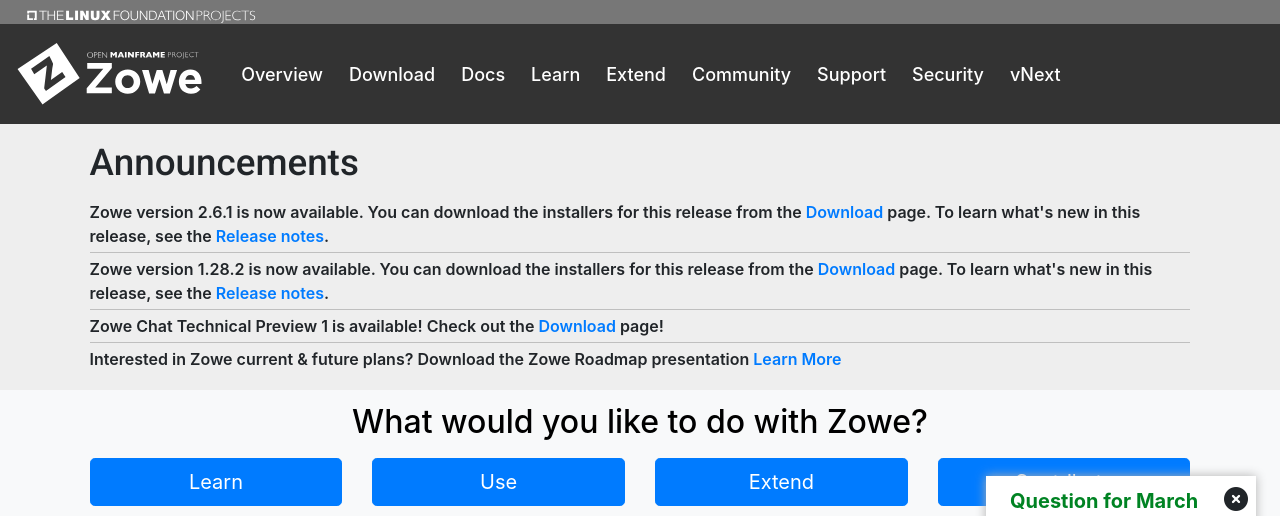
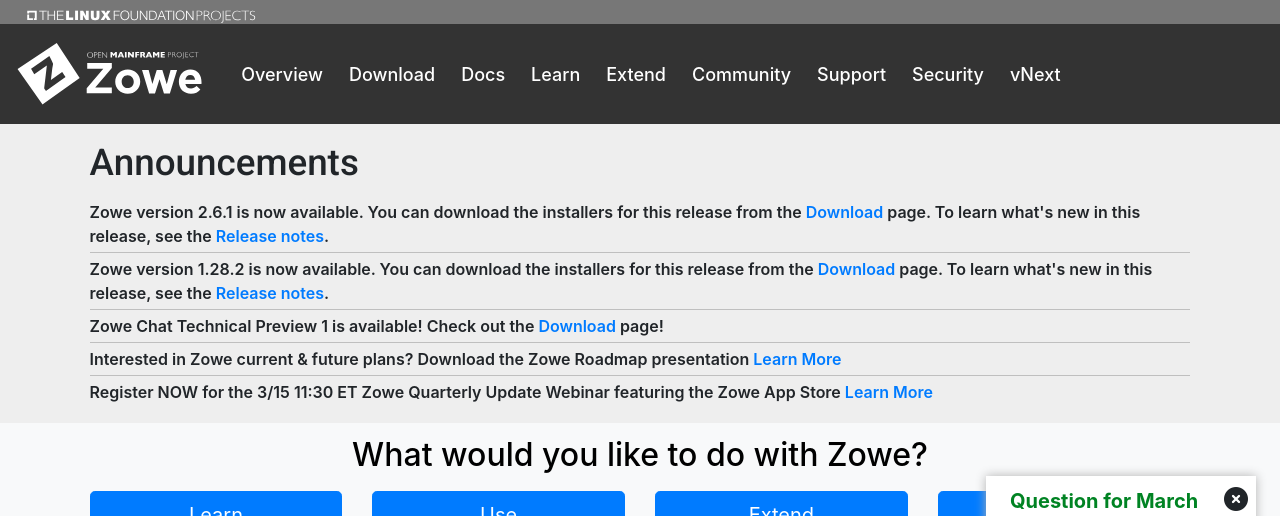
Before and after one commit to zowe/zowe.github.io, a Jekyll site: the page built from index.md, in a window 1280 px wide and 900 px high, cut to the strip 0-516 px from the top of the window. Built offline with Jekyll 4.4.1, drawn with Linux system fonts in a browser that asks for light colours; nearby versions of some CDN libraries; our own code applies the rules of GitHub Pages for plain Markdown files.

Commit message:
Update announcements.yml
Signed-off-by: Rose Sakach <Rose.Sakach@broadcom.com>

Signed-off-by: Rose Sakach <Rose.Sakach@broadcom.com>

```diff
--- a/_data/announcements.yml
+++ b/_data/announcements.yml
@@ -3,3 +3,5 @@
 - announcement: Zowe Chat Technical Preview 1 is available! Check out the <a href="https://zowe.org/download">Download</a> page!
 - announcement: "Interested in Zowe current & future plans?  Download the Zowe Roadmap presentation"
   link: https://github.com/zowe/zowe.github.io/raw/master/assets/roadmap/Zowe%20Roadmap%20CY23Q1.pdf
+- announcement: "Register NOW for the 3/15 11:30 ET Zowe Quarterly Update Webinar featuring the Zowe App Store"
+  link: https://zoom.platform.linuxfoundation.org/webinar/register?project=open-mainframe-project&id=R2WvkKpqUVqvHlSpMDuNIT0QAF0eBfXXFSPdo%2FiOkNvtfIJGtbNthA%3D%3D&logo=openmainframeproject-color.svg&zoomID=95491485341&sessionid=678cbd34-9233-4e7e-89df-50e78a78e091&sessionid=678cbd34-9233-4e7e-89df-50e78a78e091
```
